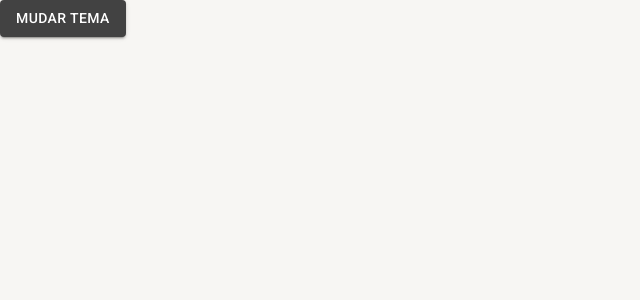
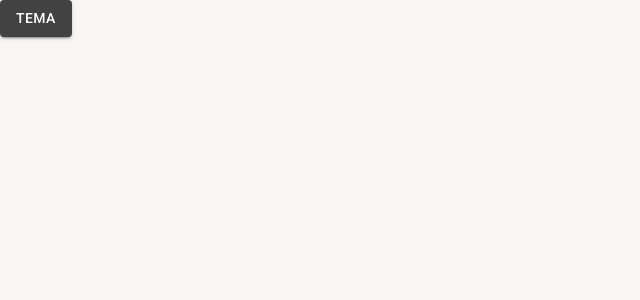
Before and after one commit to DerickSena/ReactMaterialUI, a React (Create React App) app: page /pagina-inicial in a window 1280 px wide. Shown: the top 300 px of the page, without its empty margins (0-640 px from the left). Built offline with nearby package versions, Linux system fonts and the light colour scheme.

Commit message:
feat : identação

```diff
--- a/package.json
+++ b/package.json
@@ -26,6 +26,10 @@
     "@types/node": "^16.18.61",
     "@types/react": "^18.2.37",
     "@types/react-dom": "^18.2.15",
+    "@typescript-eslint/eslint-plugin": "^6.12.0",
+    "@typescript-eslint/parser": "^6.12.0",
+    "eslint": "^8.54.0",
+    "eslint-plugin-react": "^7.33.2",
     "typescript": "^4.9.5",
     "web-vitals": "^2.1.4"
   },
--- a/src/index.tsx
+++ b/src/index.tsx
@@ -1,8 +1,7 @@
+/* eslint-disable linebreak-style */
 import React from 'react';
 import ReactDOM from 'react-dom/client';
 import { App } from './App';
-
-
 
 const root = ReactDOM.createRoot(
   document.getElementById('root') as HTMLElement
--- a/src/routes/index.tsx
+++ b/src/routes/index.tsx
@@ -3,13 +3,13 @@ import { Routes, Route, Navigate } from 'react-router-dom';
 import { useAppThemeContext } from '../shared/contexts';
 
 export const AppRoutes = () => {
-    const{toggleTheme}= useAppThemeContext();
-    return (
-        <Routes>
-            <Route path="/pagina-inicial" element={<Button variant='contained' color='primary' onClick={toggleTheme}> Mudar Tema </Button>} />
+  const { toggleTheme } = useAppThemeContext();
+  return (
+    <Routes>
+      <Route path="/pagina-inicial" element={<Button variant='contained' color='primary' onClick={toggleTheme}> Tema </Button>} />
 
-            <Route path="*" element={<Navigate to="/pagina-inicial"/>} />
-        </Routes>
-    );
+      <Route path="*" element={<Navigate to="/pagina-inicial" />} />
+    </Routes>
+  );
 
-}
+};
--- a/src/shared/contexts/index.ts
+++ b/src/shared/contexts/index.ts
@@ -1 +1 @@
-export * from './ThemeContext'
+export * from './ThemeContext';
--- a/src/shared/themes/Light.ts
+++ b/src/shared/themes/Light.ts
@@ -1,5 +1,5 @@
 import { createTheme } from '@mui/material';
-import { green, grey, yellow } from '@mui/material/colors';
+import { grey, yellow } from '@mui/material/colors';
 
 export const LightTheme = createTheme({
   palette: {
@@ -16,8 +16,8 @@ export const LightTheme = createTheme({
       contrastText: '#ffffff',
     },
     background: {
-            default:'#f7f6f3' ,
-            paper:'#ffffff' ,
+      default: '#f7f6f3',
+      paper: '#ffffff',
     }
   }
 });
```
Also changed, not shown: src/App.tsx (+5 -4 lines), src/shared/contexts/ThemeContext.tsx (+5 -7 lines), .eslintrc.json (added), src/shared/themes/Dark.ts (indentation only), 1 other file (tests, documents, lock files or other folders). Lines whose indentation alone changed are shown as unchanged.
